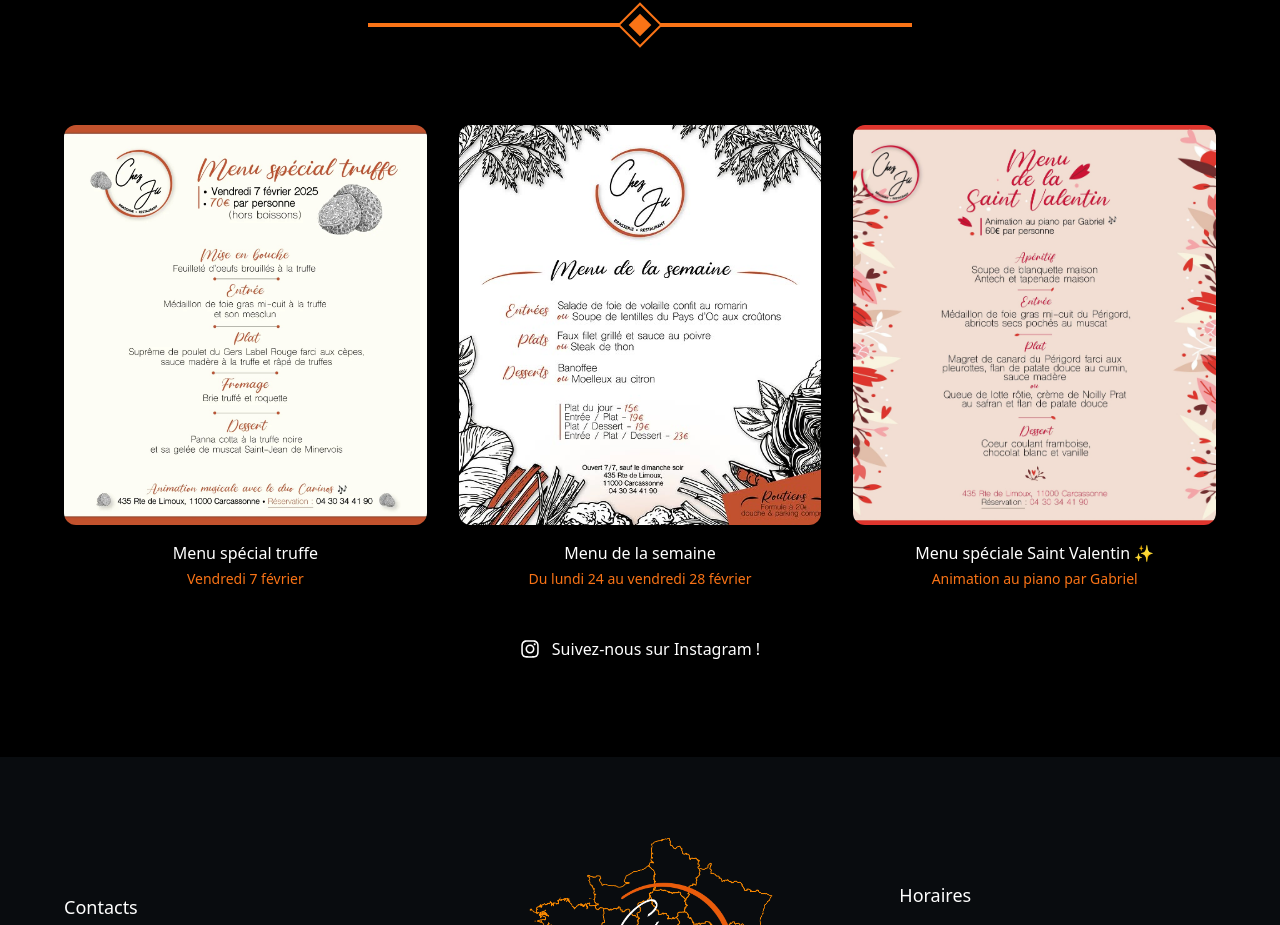
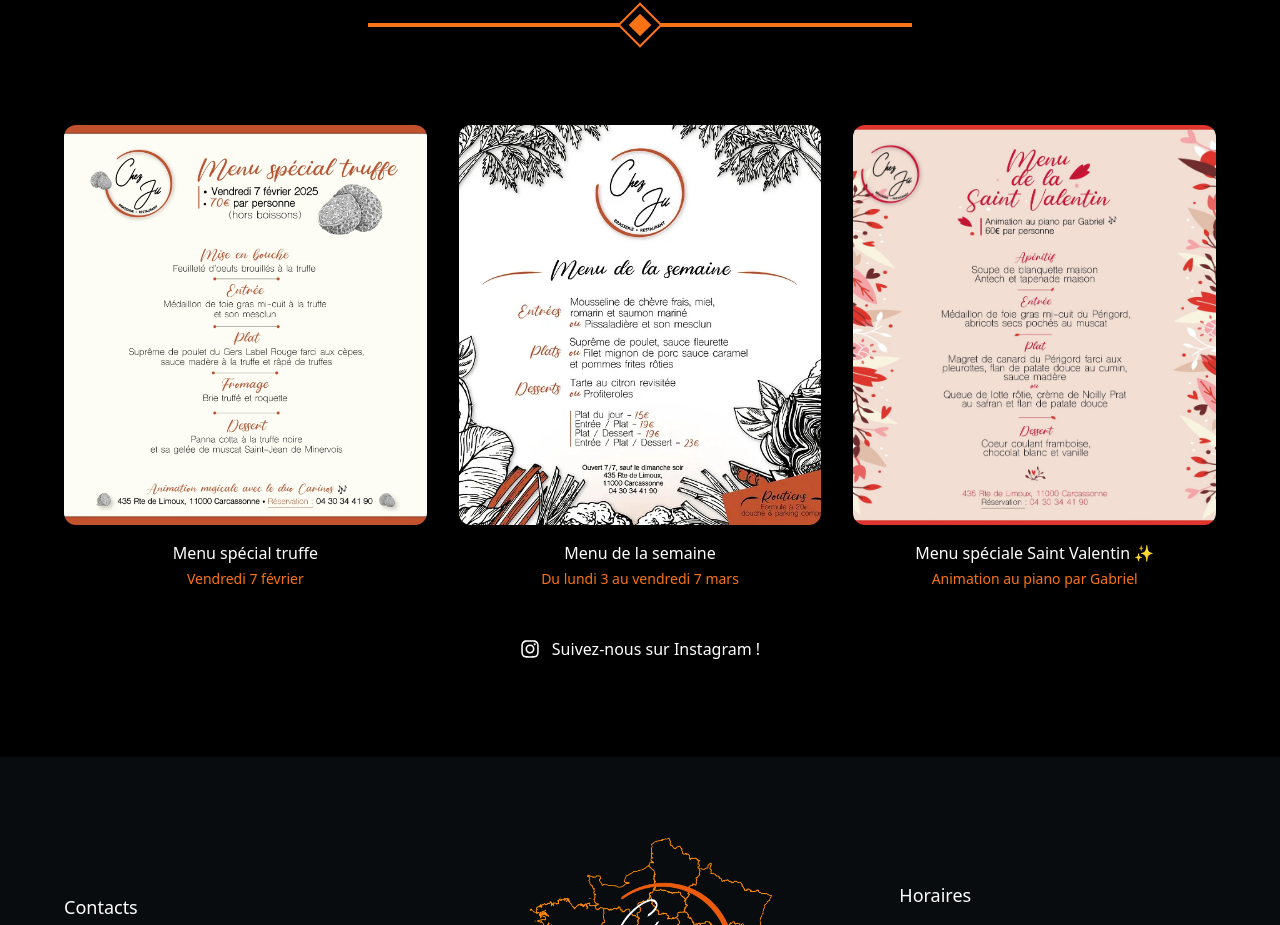
Before and after one commit to CaptainIgl00/BrasserieChezJu, a Nuxt app: page / in a window 1280 px wide. Shown: the part 4057-4982 px from the top of the page. Built offline with nearby package versions, Linux system fonts and the light colour scheme; a web font is replaced by a local one.

Commit message:
feat: menu de la semaine

```diff
--- a/components/home/InstagramFeed.vue
+++ b/components/home/InstagramFeed.vue
@@ -78,10 +78,10 @@ const instagramPosts = ref<InstagramPost[]>([
   },
   {
     id: '2',
-    imageUrl: '/images/instagram/menu_de_la_semaine.jpg',
-    postUrl: 'https://www.instagram.com/p/DGXvd5AMv5Z/',
+    imageUrl: '/images/instagram/menu_semaine.webp',
+    postUrl: 'https://www.instagram.com/p/DGpyUaKozh4/',
     title: 'Menu de la semaine',
-    description: 'Du lundi 24 au vendredi 28 février'
+    description: 'Du lundi 3 au vendredi 7 mars'
   },
   {
     id: '3',
```
Also changed, not shown: public/images/instagram/menu_de_la_semaine.jpg (deleted), public/images/instagram/menu_semaine.webp (added).
